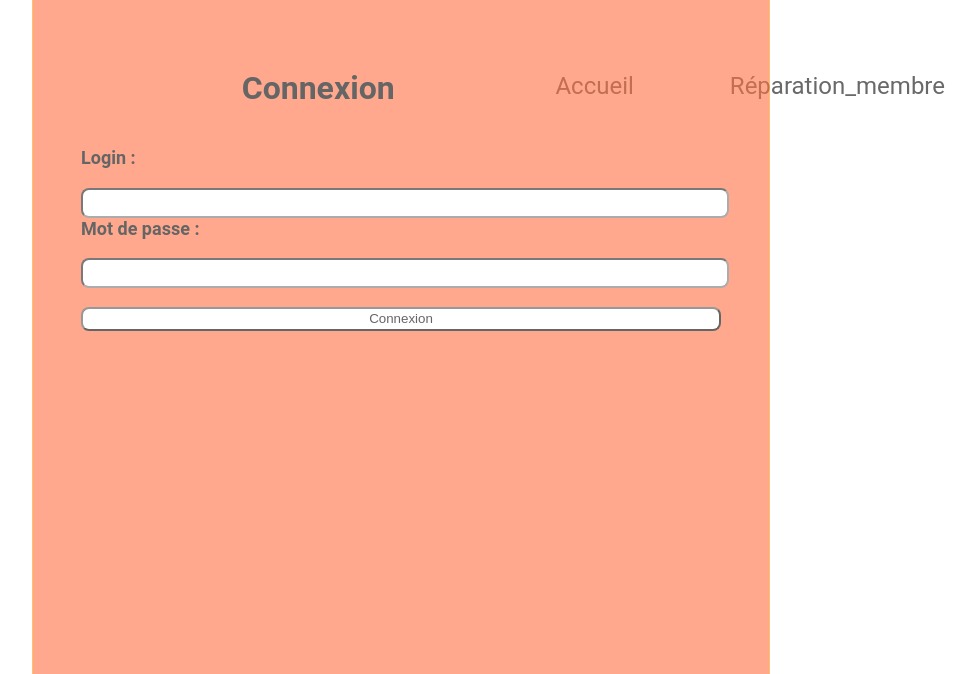
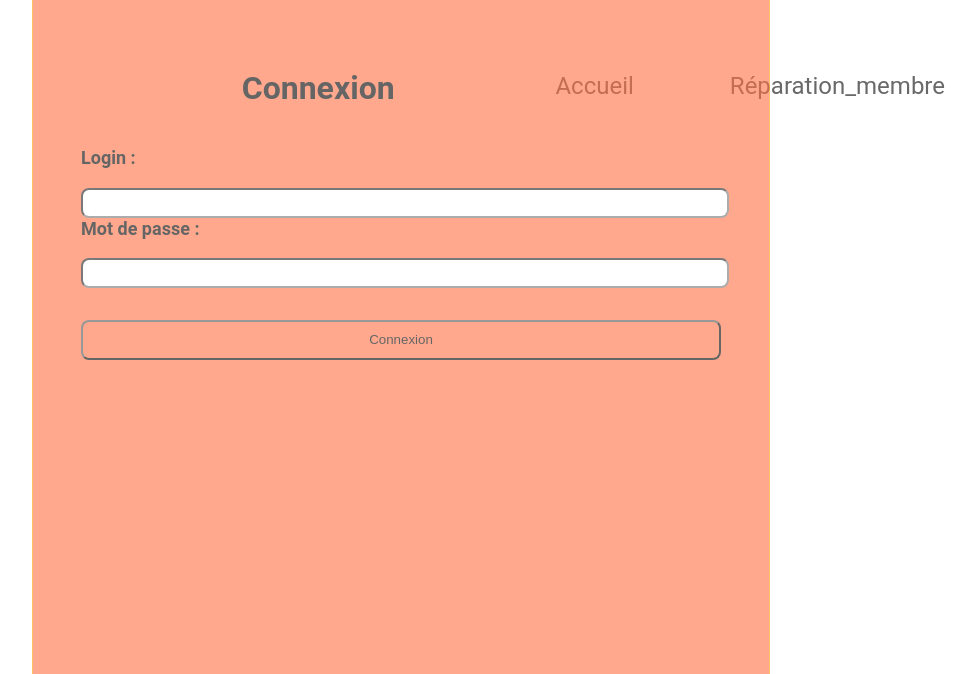
Before and after one commit to lessismorelqw/veloclub, a PHP site: page /index.php?view=login in a window 1280 px wide. Shown: the part 146-820 px from the top of the page, without its empty margins (239-1215 px from the left). Run offline with PHP 8.4, Linux system fonts and the light colour scheme; some libraries are stand-ins or nearby versions.

Commit message:
Update login.php

```diff
--- a/templates/login.php
+++ b/templates/login.php
@@ -18,7 +18,7 @@ if (basename($_SERVER["PHP_SELF"]) != "index.php")
 <form action="controleur.php" method="GET">
 Login : <input type="text" name="login" /><br />
 Mot de passe : <input type="password" name="passe" /><br />
-<input ="submit_button" type="submit" name="action" value="Connexion" />
+<input class="submit_button" type="submit" name="action" value="Connexion" />
 </form>
 
 </div>
```
